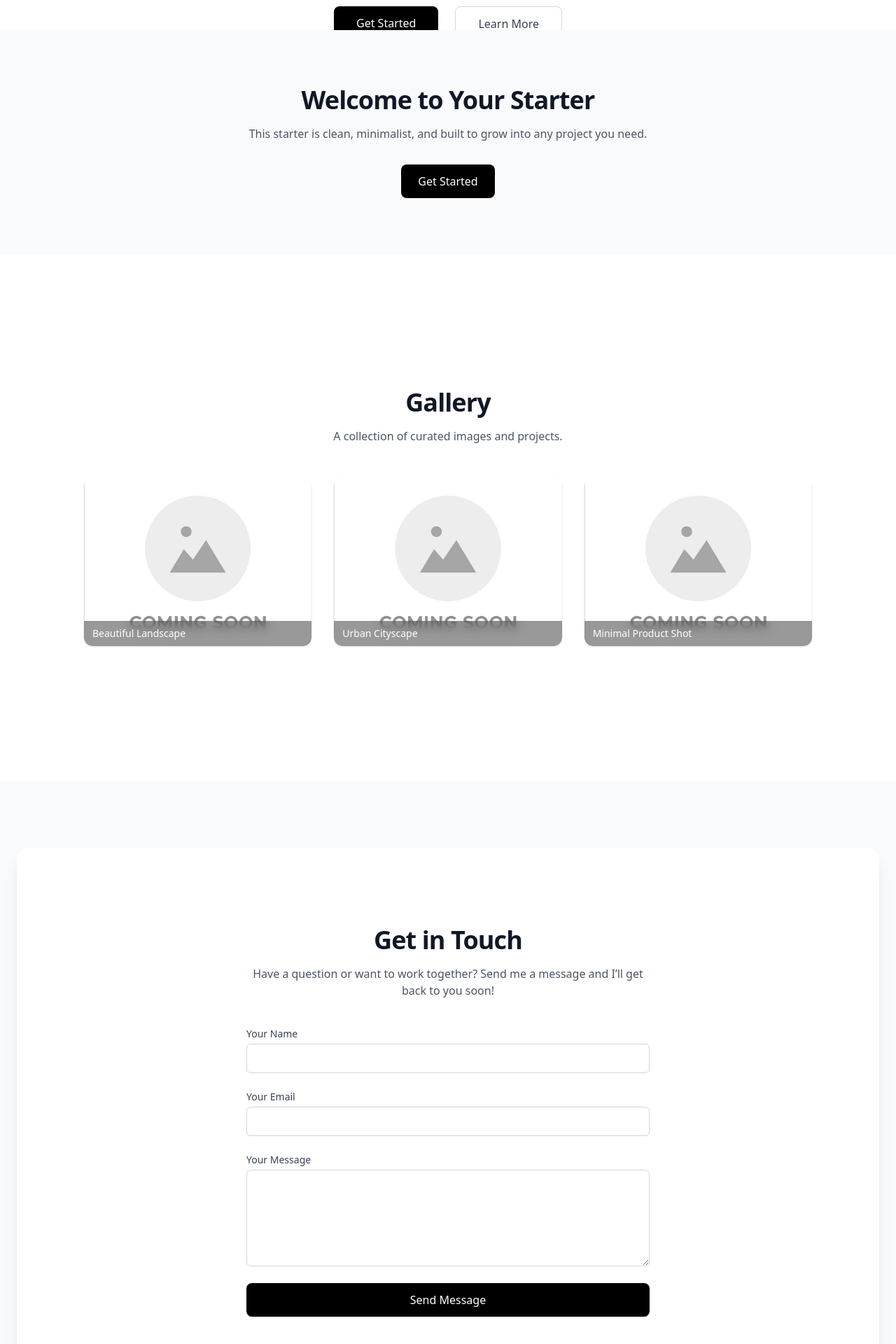
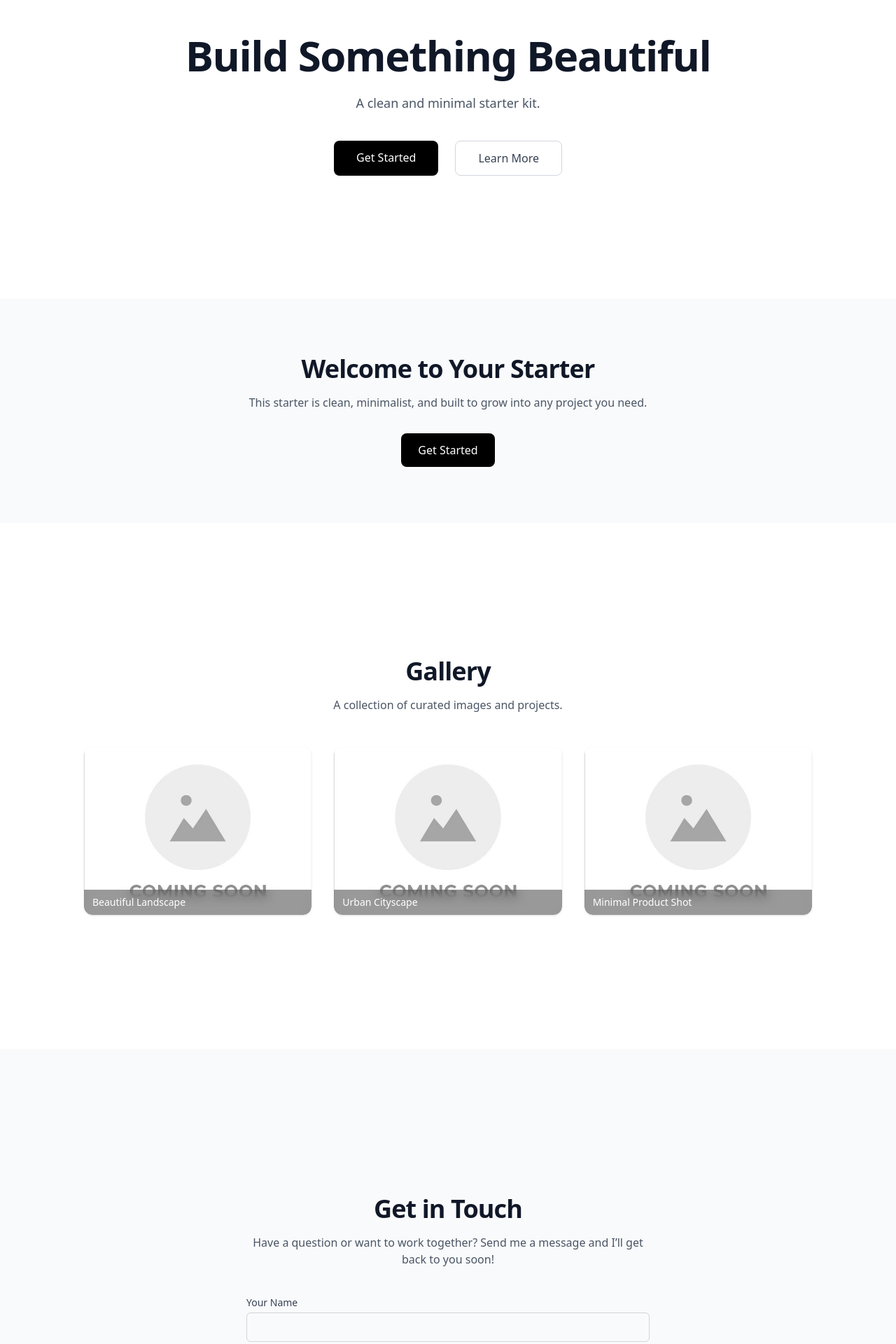
Before and after one commit to swolfe12/KISS, a React (Vite) app: page / in a window 1280 px wide. Shown: the part 220-2140 px from the top of the page at 70% size. Built offline with nearby package versions, Linux system fonts and the light colour scheme.

Commit message:
fix compile

```diff
--- a/src/components/ContactForm.tsx
+++ b/src/components/ContactForm.tsx
@@ -1,5 +1,6 @@
 import { useState } from "react";
 import { siteContent } from "../content/siteContent";
+
 import { Section } from "../components/Section";
 
 export function ContactForm() {
@@ -24,10 +25,7 @@ export function ContactForm() {
   }
 
   return (
-    <Section
-      layout={siteContent.contact.layout}
-      className="rounded-2xl shadow-xl"
-    >
+    <Section className="rounded-2xl shadow-xl">
       <div className="w-xm mx-auto max-w-xl text-center">
         <h2 className="animate-fadeSlideIn translate-y-4 text-3xl font-bold tracking-tight text-gray-900 opacity-0 sm:text-4xl">
           {siteContent.contact.title}
--- a/src/components/GallerySection.tsx
+++ b/src/components/GallerySection.tsx
@@ -3,10 +3,10 @@ import { Section } from "../components/Section";
 import { Card } from "../components/Card";
 
 export function GallerySection() {
-  const { title, subtitle, items, layout } = siteContent.gallery;
+  const { title, subtitle, items } = siteContent.gallery;
 
   return (
-    <Section layout={layout} className="bg-white py-24">
+    <Section className="bg-white py-24">
       <div className="mx-auto max-w-7xl px-6 text-center">
         <h2 className="text-3xl font-bold tracking-tight text-gray-900 sm:text-4xl">
           {title}
--- a/src/components/Hero.tsx
+++ b/src/components/Hero.tsx
@@ -2,11 +2,10 @@ import { siteContent } from "../content/siteContent";
 import { Section } from "../components/Section";
 
 export function Hero() {
-  const { layout, title, subtitle, primaryCta, secondaryCta } =
-    siteContent.hero;
+  const { title, subtitle, primaryCta, secondaryCta } = siteContent.hero;
 
   return (
-    <Section layout={layout} className="relative overflow-hidden bg-white">
+    <Section className="relative overflow-hidden bg-white">
       <div className="text-center">
         <h1 className="animate-fadeSlideIn translate-y-4 text-4xl font-bold tracking-tight text-gray-900 opacity-0 sm:text-6xl">
           {title}
```
